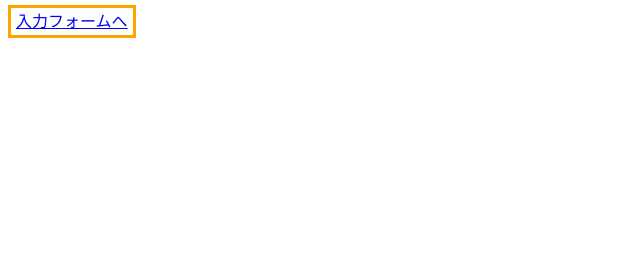
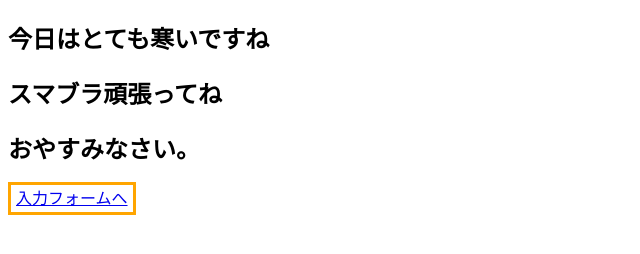
Before and after one commit to masakan590/conflict-test, a plain HTML site: page index.html in a window 1280 px wide. Shown: the whole page, without its empty margins (0-640 px from the left). Drawn offline with Linux system fonts and the light colour scheme.

Commit message:
文章の追加

```diff
--- a/index.html
+++ b/index.html
@@ -12,6 +12,9 @@
 
 
 		<body>
+			<h2>今日はとても寒いですね</h2>
+			<h2>スマブラ頑張ってね</h2>
+			<h2>おやすみなさい。</h2>
 			<a href ="form.html" style="border: solid orange 3px;">入力フォームへ</a>
 		</body>
 
```
